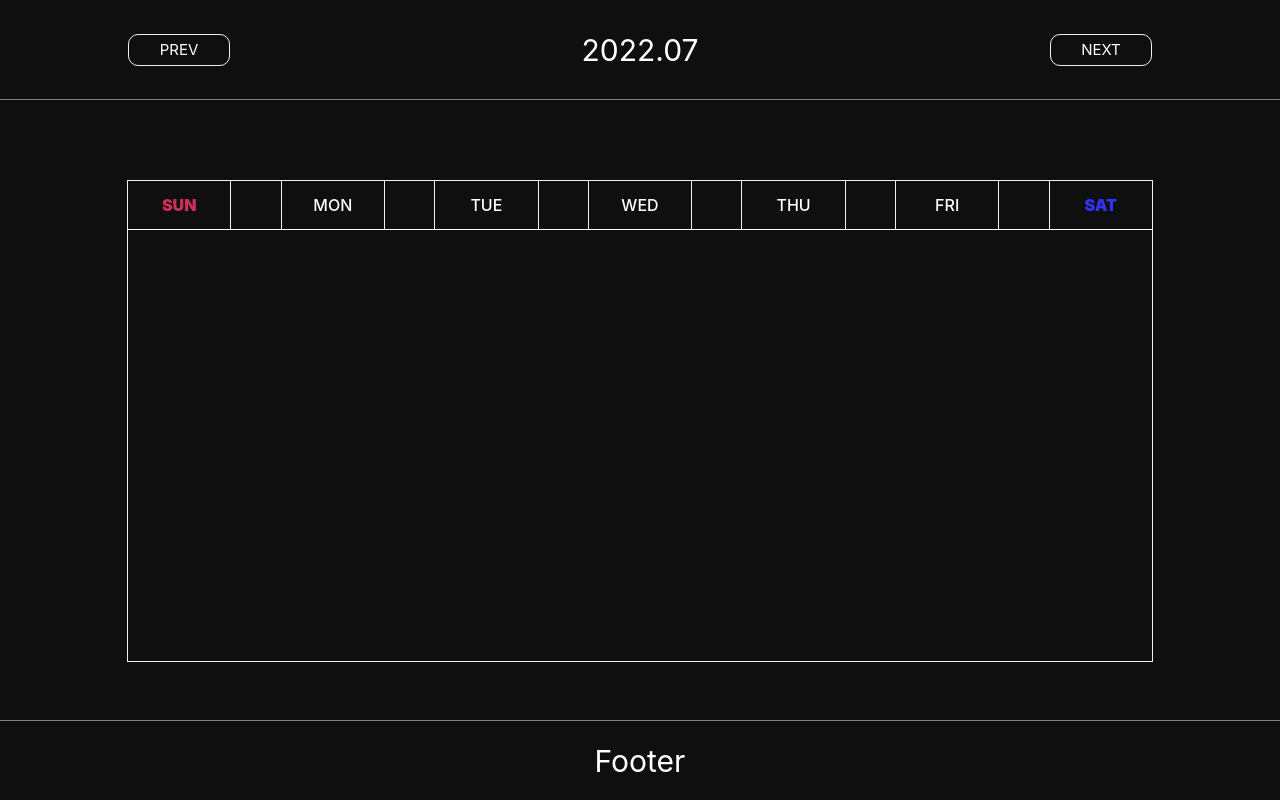
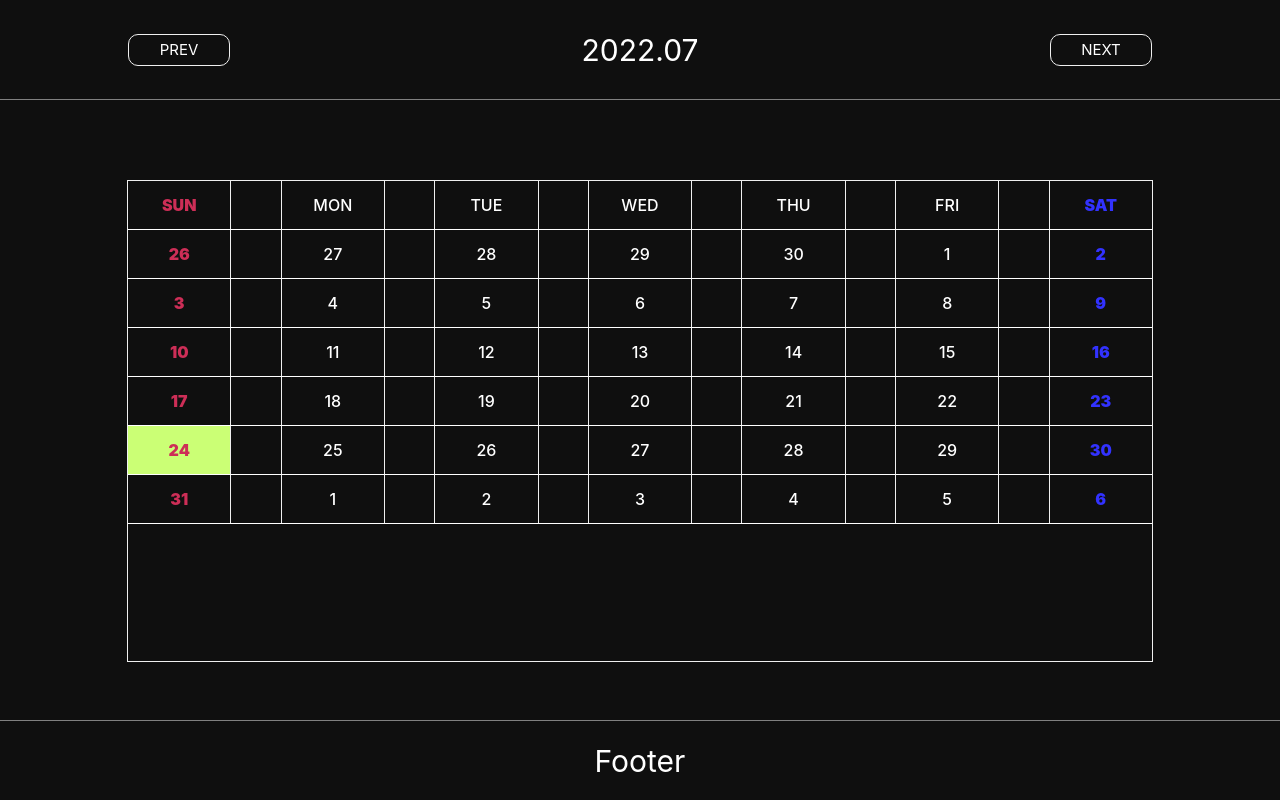
Before and after one commit to DevWonny/moment-study, a React (Create React App) app: page / in a window 1280 px wide. Built offline with nearby package versions, Linux system fonts and the light colour scheme.

Commit message:
feat : 달력 날짜 출력 구현, 오늘 날짜 표시 구현

```diff
--- a/src/view/Main.js
+++ b/src/view/Main.js
@@ -31,6 +31,10 @@ const Main = () => {
   const [dateArray, setDateArray] = useState([]);
   // 전체 날짜
   const [totalDateArray, setTotalDateArray] = useState([]);
+  // 오늘 날짜
+  const [today, setToday] = useState("");
+
+  let num = 0;
 
   useEffect(() => {
     if (todayYear && todayMonth) {
@@ -103,7 +107,10 @@ const Main = () => {
     ]);
   }, [prevLastDayArray, dateArray, nextFirstDayArray]);
 
-  console.log(totalDateArray);
+  // 오늘 날짜
+  useEffect(() => {
+    setToday(moment().format("YYYYMMDD"));
+  }, []);
 
   return (
     <>
@@ -127,15 +134,39 @@ const Main = () => {
           })}
         </CalendarWeekWrap>
 
-        {/* <CalendarWeekWrap>
-          {totalDateArray.map((date, index) => {
+        {totalDateArray.map((date, index) => {
+          if ((index + 1) % 7 === 0) {
             return (
-              <CalendarWeekItem key={`main-calendar-week-item-date-${index}`}>
-                {date}
-              </CalendarWeekItem>
+              <CalendarWeekWrap key={`main-calendar-week-warp-${index}`}>
+                {totalDateArray.slice(num, index).map((date2, index2) => {
+                  num = index + 1;
+                  return (
+                    <CalendarWeekItem
+                      color={(index2 + 1) % 7 === 1 && "SUN"}
+                      today={
+                        today.slice(0, 4) === todayYear &&
+                        today.slice(4, 6) === todayMonth &&
+                        parseInt(today.slice(6)) === date2
+                      }
+                    >
+                      {date2}
+                    </CalendarWeekItem>
+                  );
+                })}
+                <CalendarWeekItem
+                  color={"SAT"}
+                  today={
+                    today.slice(0, 4) === todayYear &&
+                    today.slice(4, 6) === todayMonth &&
+                    parseInt(today.slice(6)) === date
+                  }
+                >
+                  {date}
+                </CalendarWeekItem>
+              </CalendarWeekWrap>
             );
-          })}
-        </CalendarWeekWrap> */}
+          }
+        })}
       </CalendarWarp>
     </>
   );
@@ -180,4 +211,6 @@ const CalendarWeekItem = styled.div`
 
   font-weight: ${(props) =>
     props.color === "SUN" || props.color === "SAT" ? "900" : "500"};
+
+  background-color: ${(props) => props.today && "#CBFF75"};
 `;
```
